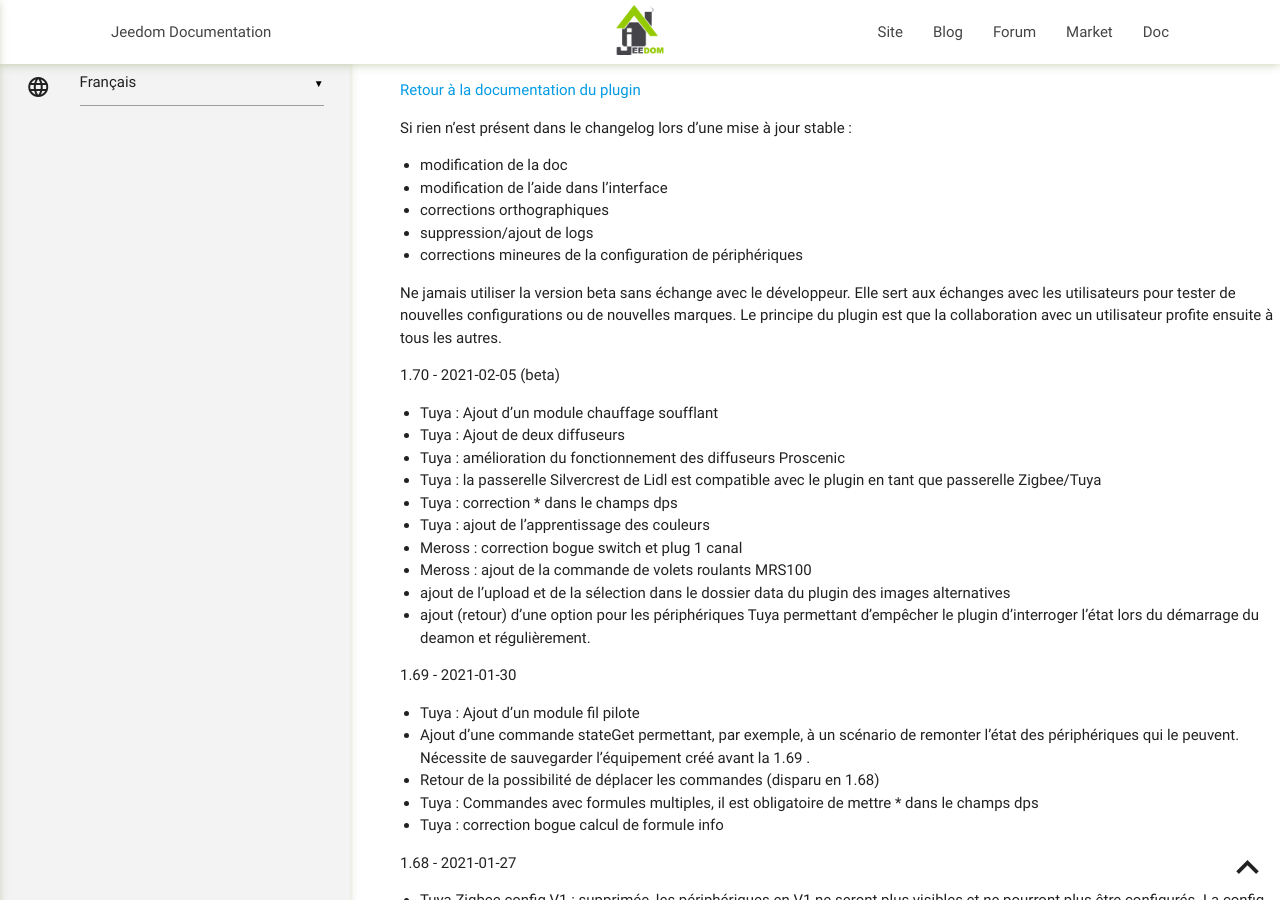
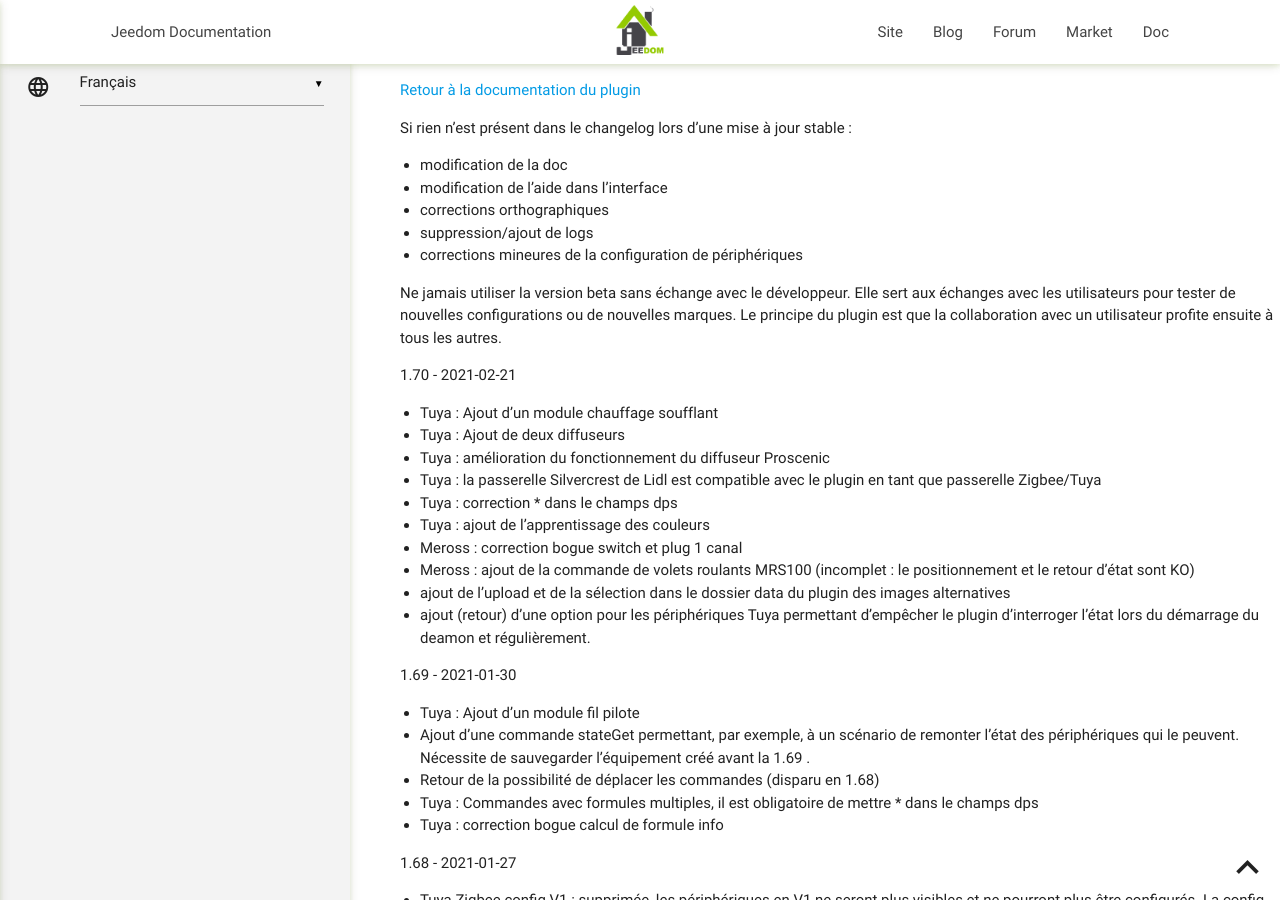
Before and after one commit to bcaro/wifilightV2-doc, a Jekyll site: the page built from docs/fr_FR/changelog.md, in a window 1280 px wide and 900 px high. Built offline with Jekyll 4.4.1, drawn with Linux system fonts in a browser that asks for light colours; our own code applies the rules of GitHub Pages for plain Markdown files.

Commit message:
doc stable 2021-02-21

```diff
--- a/docs/fr_FR/changelog.md
+++ b/docs/fr_FR/changelog.md
@@ -10,16 +10,16 @@ Si rien n'est présent dans le changelog lors d'une mise à jour stable :
 Ne jamais utiliser la version beta sans échange avec le développeur. Elle sert aux échanges avec les utilisateurs pour tester de nouvelles configurations ou de nouvelles marques. Le principe du plugin est que la collaboration avec un utilisateur profite ensuite à tous les autres.
 
 
-1.70 - 2021-02-05 (beta)
+1.70 - 2021-02-21
 
 -   Tuya : Ajout d'un module chauffage soufflant
 -	Tuya : Ajout de deux diffuseurs
--	Tuya : amélioration du fonctionnement des diffuseurs Proscenic
+-	Tuya : amélioration du fonctionnement du diffuseur Proscenic
 -	Tuya : la passerelle Silvercrest de Lidl est compatible avec le plugin en tant que passerelle Zigbee/Tuya
 - 	Tuya : correction \* dans le champs dps
 -   Tuya : ajout de l'apprentissage des couleurs
 -   Meross : correction bogue switch et plug 1 canal
--   Meross : ajout de la commande de volets roulants MRS100
+-   Meross : ajout de la commande de volets roulants MRS100 (incomplet : le positionnement et le retour d'état sont KO)
 -	ajout de l'upload et de la sélection dans le dossier data du plugin des images alternatives
 -	ajout (retour) d'une option pour les périphériques Tuya permettant d'empêcher le plugin d'interroger l'état lors du démarrage du deamon et régulièrement.
 
```
Also changed, not shown: docs/fr_FR/index.md (+1 -1 lines).
